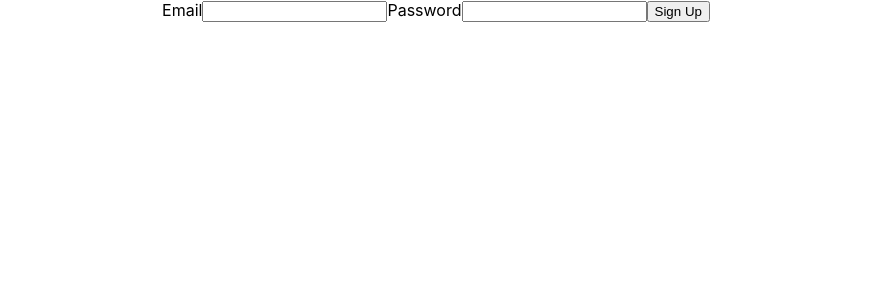
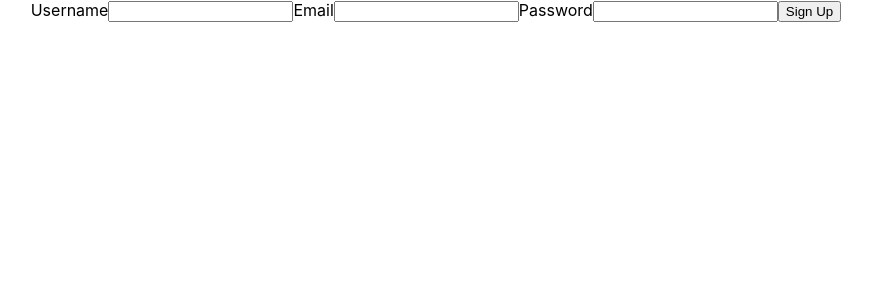
Before and after one commit to yesanatoliy/OpenGym, a React (Create React App) app in the folder client/: page / in a window 1280 px wide. Shown: the top 300 px of the page, without its empty margins (204-1076 px from the left). Built offline with nearby package versions, Linux system fonts and the light colour scheme.

Commit message:
successfully added a username to my sign up page on LoginPage and stored it as a local storage object and retrieved it on my home page

```diff
--- a/client/src/pages/Home.jsx
+++ b/client/src/pages/Home.jsx
@@ -21,7 +21,7 @@ const Home = () => {
 
   return (
     <div>
-        <h1>Welcome, User</h1>
+        <h1>Welcome, {localStorage.getItem("username")}</h1>
         {clicked ? (<button onClick={()=> handleClick()}>Close</button>) :
         (<button onClick={()=> handleClick()}>Add Event</button>)}
 
--- a/client/src/pages/LoginPage.jsx
+++ b/client/src/pages/LoginPage.jsx
@@ -6,6 +6,7 @@ const LoginPage = () => {
   const navigate = useNavigate()
 
   const initialState = {
+    username:'',
     email: '',
     password: ''
   }
@@ -15,9 +16,9 @@ const LoginPage = () => {
   const handleSubmit = async (e) => {
     e.preventDefault()
     await axios.post('/api/user', formState)
-    // localStorage.setItem(
-    //   "email", `${formState.email}`
-    //   )
+    localStorage.setItem(
+      "username", `${formState.username}`
+      )
     setFormState(initialState)
     navigate(`/home`)
   }
@@ -33,6 +34,8 @@ const LoginPage = () => {
 
   return (
     <form onSubmit={handleSubmit}>
+      <label htmlFor='username'>Username</label>
+      <input type="text" id='username' onChange={handleChange} value={formState.username}></input>
       <label htmlFor="email">Email</label>
       <input type="text" id="email" onChange={handleChange} value={formState.email} />
       <label htmlFor="password">Password</label>
```
Also changed, not shown: 1 other file (tests, documents, lock files or other folders).
